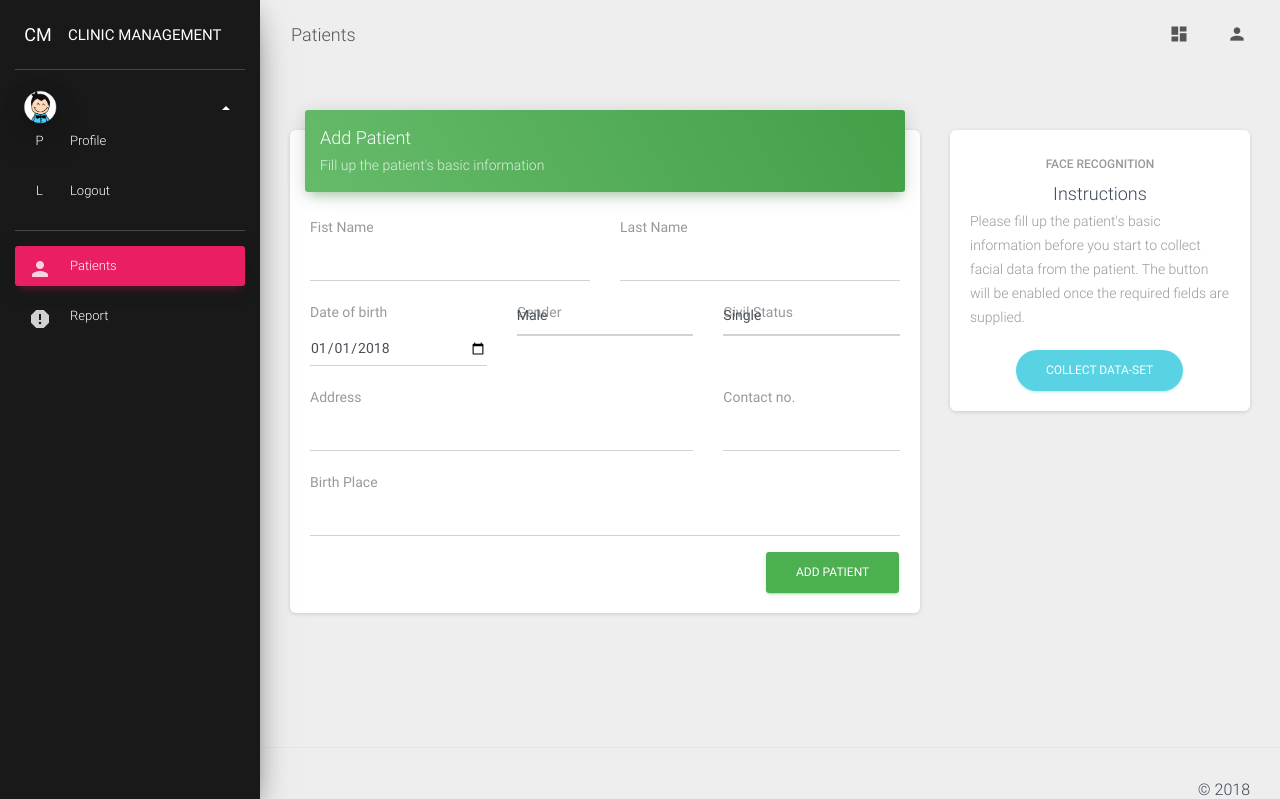
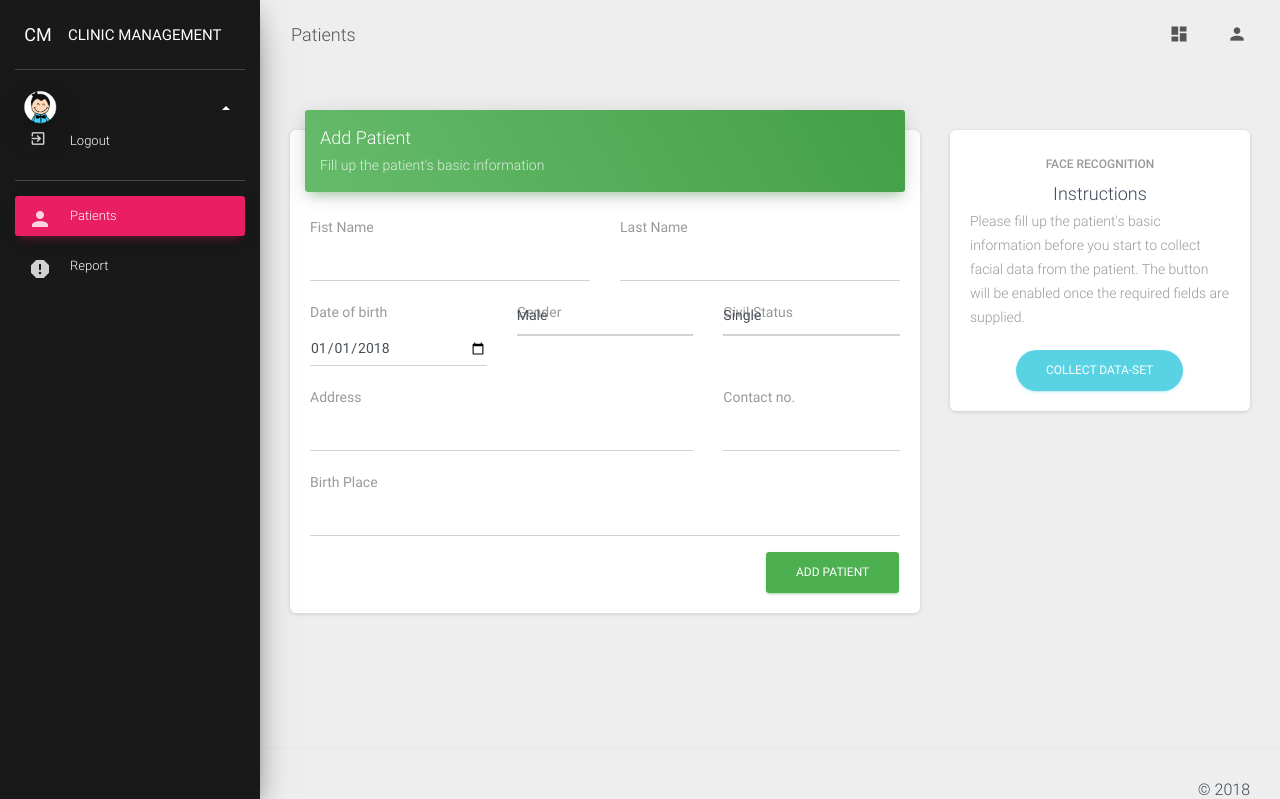
Before and after one commit to rcpelisco/CMS, a Python web app: template web_app/site/patients/templates/patients/create.html in a window 1280 px wide, after a click that opens the changed part. Shown: the top 799 px of the page. Run offline with Jinja, Linux system fonts and the light colour scheme; the template is opened without the code that fills it, so the values that code supplies are empty; some libraries are stand-ins or nearby versions.

Commit message:
updated icons

```diff
--- a/web_app/site/templates/extra/sidebar.html
+++ b/web_app/site/templates/extra/sidebar.html
@@ -30,14 +30,8 @@
           <div class="collapse" id="collapseExample">
             <ul class="nav">
               <li class="nav-item">
-                <a class="nav-link" href="#">
-                  <span class="sidebar-mini"> P </span>
-                  <span class="sidebar-normal"> Profile</span>
-                </a>
-              </li>
-              <li class="nav-item">
                 <a class="nav-link" id="logoutSidebar" href="#">
-                  <span class="sidebar-mini"> L </span>
+                  <span class="sidebar-mini"><i class="material-icons">exit_to_app</i></span>
                   <span class="sidebar-normal"> Logout </span>
                 </a>
               </li>
--- a/web_app/site/templates/slave.html
+++ b/web_app/site/templates/slave.html
@@ -9,7 +9,7 @@
       Clinic Management
     </title>
     <!--     Fonts and icons     -->
-    <link rel="stylesheet" type="text/css" href="https://fonts.googleapis.com/css?family=Roboto:300,400,500,700|Roboto+Slab:400,700|Material+Icons" />
+    <link href="{{ url_for('static', filename='css/fonts.css') }}" rel="stylesheet" />
     <link href="{{ url_for('static', filename='css/font-awesome.min.css') }}" rel="stylesheet" />
     <link href="{{ url_for('static', filename='css/material-dashboard.min.css') }}" rel="stylesheet" />
     {% block styles %}
```
Also changed, not shown: web_app/site/templates/master.html (+2 -8 lines).
